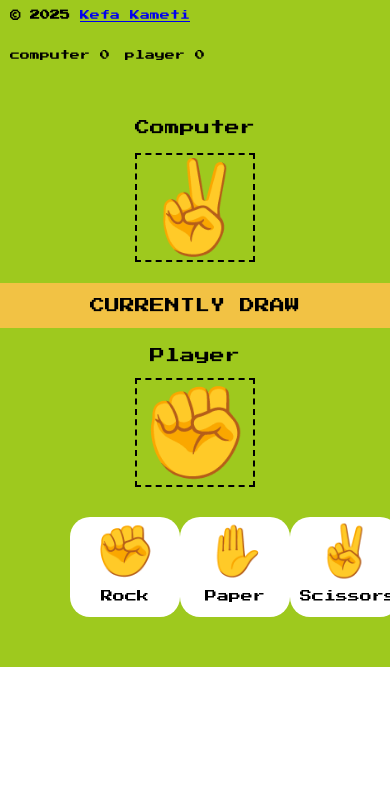
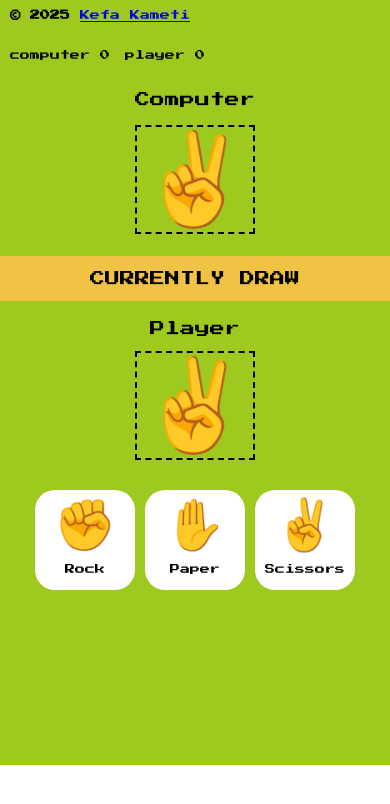
Before and after one commit to KE-FA/RPS-Game, a website built with Vite: page index.html in a window 390 px wide. Built offline with nearby package versions, Linux system fonts and the light colour scheme.

Commit message:
add page responsiveness

```diff
--- a/index.html
+++ b/index.html
@@ -1,17 +1,19 @@
-<!DOCTYPE html>
+<!doctype html>
 <html lang="en">
-
   <head>
     <meta charset="UTF-8" />
-  <link rel="icon" type="image/svg+xml" href="/vite.svg" />
+    <link rel="icon" href="./icon/games.png" />
     <meta name="viewport" content="width=device-width, initial-scale=1.0" />
     <link rel="preconnect" href="https://fonts.googleapis.com" />
     <link rel="preconnect" href="https://fonts.gstatic.com" crossorigin />
-  <link href="https://fonts.googleapis.com/css2?family=Press+Start+2P&display=swap" rel="stylesheet" />
+    <link
+      href="https://fonts.googleapis.com/css2?family=Press+Start+2P&display=swap"
+      rel="stylesheet"
+    />
     <link rel="stylesheet" href="src/style.css" />
     <script src="src/main.js" defer></script>
 
-  <title>RPS</title>
+    <title>Rock, Paper, Scissors Game</title>
   </head>
 
   <body>
@@ -22,7 +24,9 @@
           <div class="header-social">
             <p class="social-link">
               &copy; 2025
-            <a href="https://www.linkedin.com/in/kefa-mbithi-508b05256/">Kefa Kameti</a>
+              <a href="https://www.linkedin.com/in/kefa-mbithi-508b05256/"
+                >Kefa Kameti</a
+              >
             </p>
           </div>
           <div class="header-desc">
@@ -30,10 +34,10 @@
             <p class="player-score">player <span id="player-score">0</span></p>
           </div>
         </div>
-      <div class="choices">
+        <div class="choices-top">
           <div class="comp-choice">
             <p class="comp-choice-desc">Computer</p>
-          <div class="comp-alt-choices">✌️</div>
+            <div class="comp-alt-choices" id="comp-alt-choice">✌️</div>
           </div>
         </div>
       </div>
@@ -54,27 +58,26 @@
       <div class="choices">
         <div class="player-choice">
           <p class="player-choice-desc">Player</p>
-        <div class="player-alt-choices">✊</div>
+          <div class="player-alt-choices" id="playerAltChoices">✌️</div>
         </div>
         <div class="player-options">
-        <button class="player-option" type="button" id="rock-play">✊<br>
+          <button class="player-option" type="button" id="rock-play">
+            ✊<br />
             <p class="player-option-desc">Rock</p>
           </button>
-        <button class="player-option" type="button" id="paper-play">✋<br>
+          <button class="player-option" type="button" id="paper-play">
+            ✋<br />
             <p class="player-option-desc">Paper</p>
           </button>
 
-        <button class="player-option" type="button" id="scissors-play">✌️<br>
+          <button class="player-option" type="button" id="scissors-play">
+            ✌️<br />
             <p class="player-option-desc">Scissors</p>
           </button>
-
         </div>
-
       </div>
     </div>
 
     <!-- End of Footer -->
-
   </body>
-
 </html>
--- a/package.json
+++ b/package.json
@@ -6,9 +6,11 @@
   "scripts": {
     "dev": "vite",
     "build": "vite build",
-    "preview": "vite preview"
+    "preview": "vite preview",
+    "format": "prettier --write ."
   },
   "devDependencies": {
+    "prettier": "^3.5.3",
     "vite": "^6.3.5"
   }
 }
--- a/src/main.js
+++ b/src/main.js
@@ -1,56 +1,54 @@
-let compScore = 0
-let playerScore = 0
+let compScore = 0;
+let playerScore = 0;
 
-const rockPlay= document.getElementById('rock-play')
-const paperPlay= document.getElementById('paper-play')
-const scissorsPlay=document.getElementById('scissors-play')
+const rockPlay = document.getElementById("rock-play");
+const paperPlay = document.getElementById("paper-play");
+const scissorsPlay = document.getElementById("scissors-play");
 const computerScorePlay = document.querySelector("#comp-score");
 const playerScorePlay = document.querySelector("#player-score");
 const scoreResult = document.querySelector("#winner");
+const compPlay = document.querySelector("#comp-alt-choice");
+const playerAlt = document.querySelector("#playerAltChoices");
 
-function gamePlay(playerChoice,computerChoice){
+function gamePlay(playerChoice, computerChoice) {
+  compPlay.textContent = computerChoice;
+  playerAlt.textContent = playerChoice;
   if (
     (playerChoice === "✊" && computerChoice === "✊") ||
     (playerChoice === "✌" && computerChoice === "✌") ||
     (playerChoice === "✋" && computerChoice === "✋")
   ) {
-    console.log("this is a tie");
     scoreResult.textContent = "CURRENTLY DRAW";
   } else if (playerChoice === "✊" && computerChoice === "✌") {
-    console.log("player wins wit rock and comp chooses scissors");
     playerScore++;
     playerScorePlay.textContent = playerScore;
     scoreResult.textContent = "PLAYER WINS";
+    compPlay.textContent = "✌";
   } else if (playerChoice === "✌" && computerChoice === "✋") {
-    console.log("player winsssss with scissors on computer is paper");
     playerScore++;
     playerScorePlay.textContent = playerScore;
     scoreResult.textContent = "PLAYER WINS";
   } else if (playerChoice === "✋" && computerChoice === "✊") {
-    console.log("player wins with paper and comp chooses rock");
     playerScore++;
     playerScorePlay.textContent = playerScore;
     scoreResult.textContent = "PLAYER WINS";
   } else {
-    console.log("computer wins");
     compScore++;
     computerScorePlay.textContent = compScore;
     scoreResult.textContent = "COMPUTER WINS";
   }
-
 }
 
-function getComputerChoice(){
-  const choices = ['✊', '✋', '✌️']
-  const randomChoice = Math.floor(Math.random()*choices.length)
-  return choices[randomChoice]
+function getComputerChoice() {
+  const choices = ["✊", "✋", "✌️"];
+  const randomChoice = Math.floor(Math.random() * choices.length);
+  return choices[randomChoice];
 }
 
-
-function handleClick(choice){
-  gamePlay(choice, getComputerChoice())
+function handleClick(choice) {
+  gamePlay(choice, getComputerChoice());
 }
 
-rockPlay.addEventListener('click', ()=>handleClick('✊'))
-paperPlay.addEventListener('click', ()=>handleClick('✋'))
-scissorsPlay.addEventListener('click', ()=>handleClick('✌️'))
+rockPlay.addEventListener("click", () => handleClick("✊"));
+paperPlay.addEventListener("click", () => handleClick("✋"));
+scissorsPlay.addEventListener("click", () => handleClick("✌️"));
--- a/src/style.css
+++ b/src/style.css
@@ -19,7 +19,7 @@ html {
   flex-wrap: wrap;
   justify-content: center;
   width: auto;
-
+  height: 100vh;
 }
 
 .body {
@@ -44,23 +44,12 @@ html {
 
 @media screen and (max-width: 560px) {
   .header-view {
-    max-height: 283px;
+    max-height: 295px;
   }
 
   .header-top {
     gap: 3rem;
   }
-
-  /* .comp-choice {
-    padding: 2rem 1rem;
-  }
-   .comp-choice-desc {
-    margin-bottom: 10px;
-  }
-  .comp-alt-choices {
-    font-size: 30px;
-    width:50px;
-  }  */
 }
 
 /* .header-social {
@@ -84,15 +73,12 @@ html {
   font-size: 1rem;
 }
 
-/* .choices{
-  justify-content: center;
-} */
 .comp-choice {
   display: flex;
   flex-direction: column;
   align-items: center;
   justify-content: center;
-  padding: 5rem 1rem;
+  padding: 2.2rem 1rem;
 }
 
 .comp-choice-desc {
@@ -121,9 +107,6 @@ html {
   font-family: var(--primary-font);
   text-transform: uppercase;
   font-size: 1.5rem;
-
-
-
 }
 
 /* End of Middle Section */
@@ -153,13 +136,12 @@ html {
 
 .player {
   background-color: var(--color-primary);
-  height:55%;
-
+  height: 55%;
 }
 
 .player-options {
   display: flex;
-  flex-direction: column;
+  /* flex-direction: column; */
   flex-wrap: wrap;
   align-items: center;
   text-align: center;
@@ -167,8 +149,9 @@ html {
   max-height: 200px;
   margin-top: 5px;
   justify-content: center;
-  margin-left: 70px;
-  max-width: 400px;
+  gap: 1rem;
+  /* margin-left: 70px;
+  max-width: 400px; */
   /* margin-bottom: 0px; */
   /* max-width:350px; */
 }
@@ -176,7 +159,7 @@ html {
 .player-option {
   font-size: 50px;
   background-color: var(--color-white);
-  width: 110px;
+  width: 100px;
   height: 100px;
   /* margin-bottom: 100px; */
   margin-top: 5px;
@@ -185,10 +168,8 @@ html {
   /* border: 2px solid red; */
 }
 
-
-
 .player-option-desc {
-  font-size: 12px;
+  font-size: 10px;
   font-family: var(--primary-font);
   padding: 1rem 1rem;
 }
```
Also changed, not shown: icon/games.png (added), 1 other file. Lines whose indentation alone changed are shown as unchanged.
